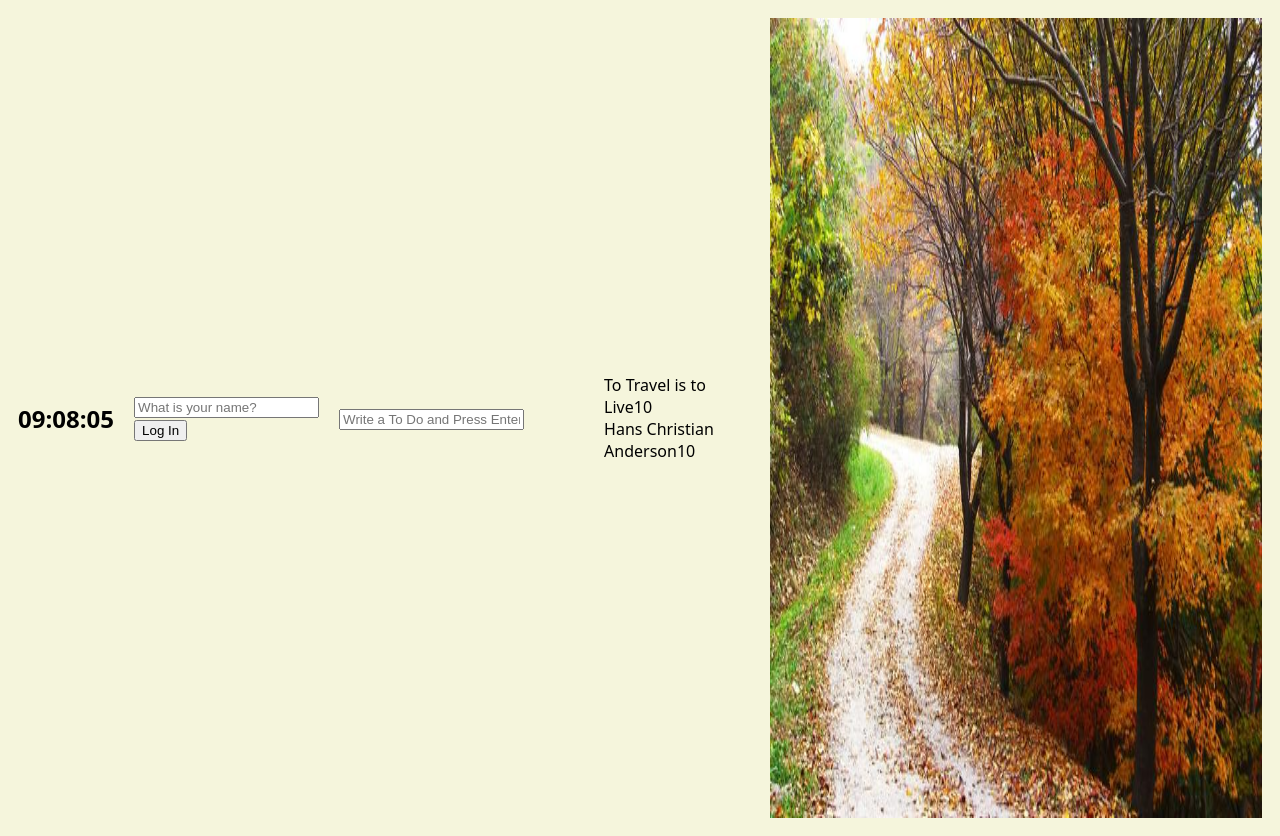
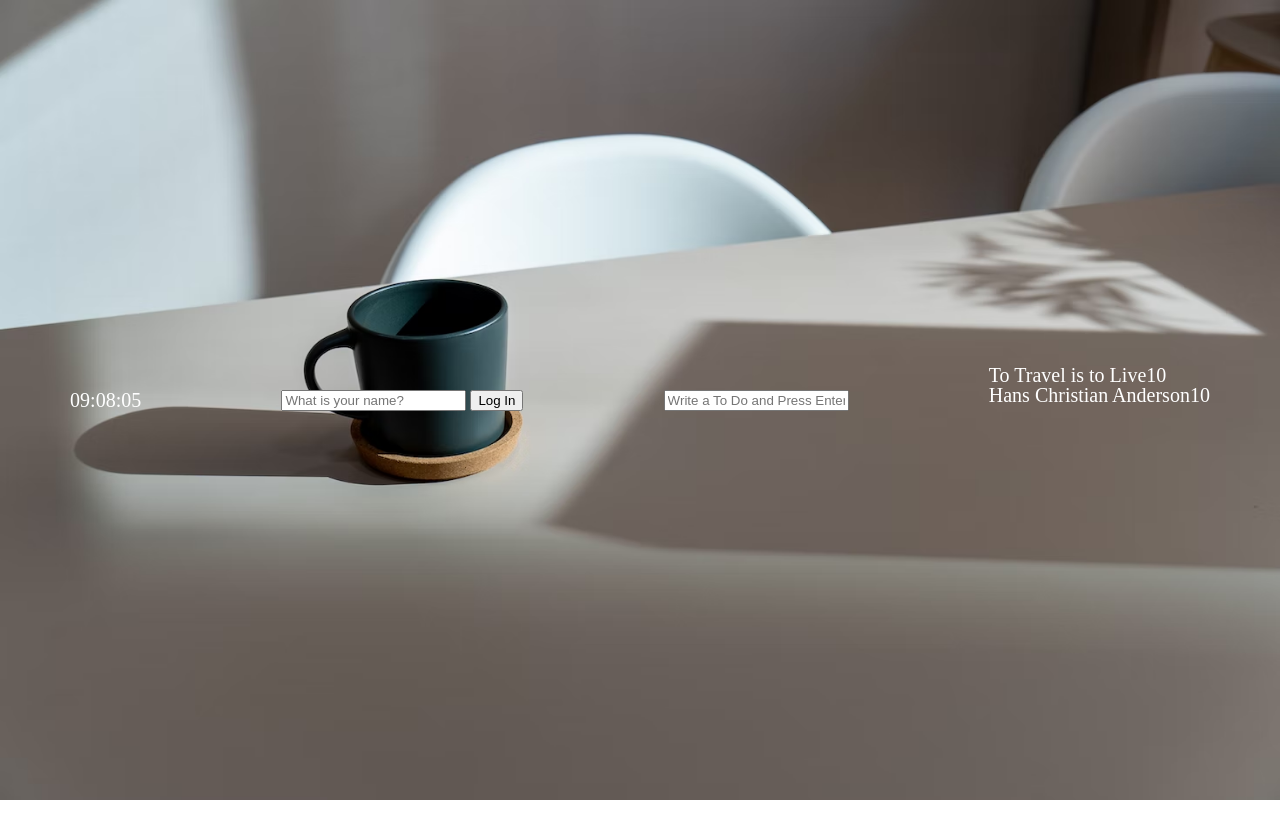
Before and after one commit to lsm-algorithmic-enjoy/javascriptpractice-portfolio, a plain HTML site: page index.html in a window 1280 px wide. After the commit the page ends 800 px from the top, so only its background shows below. Drawn offline with nearby package versions, Linux system fonts and the light colour scheme.

Commit message:
CSS updates
basic UI updates

```diff
--- a/css/style.css
+++ b/css/style.css
@@ -3,18 +3,59 @@
 }
 
 body {
+  font-family: "gulim", "gothic";
+  width: 100vw;
+  height: 100vh;
   display: flex;
-  justify-content: space-between;
+  justify-content: space-around;
   align-items: center;
-  gap: 20px;
-  padding: 10px;
-  font-family: system-ui, -apple-system, BlinkMacSystemFont, "Segoe UI", Roboto,
-    Oxygen, Ubuntu, Cantarell, "Open Sans", "Helvetica Neue", sans-serif;
-  background-color: beige;
+  position: relative;
+  color: white;
+}
+
+@keyframes fadeEffect {
+  from {
+    opacity: 0;
+  }
+  to {
+    opacity: 1;
+  }
 }
 
 .screenfill {
-  width: 800px;
-  height: 800px;
-  overflow: hidden;
+  width: 100%;
+  height: 100%;
+  z-index: -1;
+  position: absolute;
+  animation: fadeEffect 0.5s linear;
 }
+
+* {
+  box-sizing: border-box;
+}
+
+.todo {
+}
+
+#clock {
+  font-size: 20px;
+}
+#login-form {
+}
+#greeting {
+  font-size: 20px;
+}
+#quote {
+  margin: 10px 0;
+  font-size: 20px;
+}
+#todo-form {
+}
+#todo-list {
+  font-size: 20px;
+}
+
+#weather {
+  margin: 10px 0;
+  font-size: 20px;
+}
--- a/index.html
+++ b/index.html
@@ -5,6 +5,10 @@
     <meta name="viewport" content="width=device-width, initial-scale=1.0" />
     <link rel="stylesheet" href="css/style.css" />
     <title>Momentum App</title>
+    <link
+      rel="stylesheet"
+      href="https://cdn.jsdelivr.net/npm/reset-css@5.0.1/reset.min.css"
+    />
   </head>
   <body>
     <h2 id="clock">00:00:00</h2>
@@ -18,10 +22,17 @@
       <input type="submit" value="Log In" />
     </form>
     <h1 id="greeting" class="hidden"></h1>
+    <div class="todo">
       <form id="todo-form">
-      <input type="text" placeholder="Write a To Do and Press Enter" required />
+        <input
+          type="text"
+          placeholder="Write a To Do and Press Enter"
+          required
+        />
       </form>
       <ul id="todo-list"></ul>
+    </div>
+    <div class="quotearea">
       <div id="quote">
         <span></span>
         <br />
@@ -32,6 +43,7 @@
         <br />
         <span></span>
       </div>
+    </div>
     <script src="js/greetings.js"></script>
     <script src="js/clock.js"></script>
     <script src="js/quotes.js"></script>
--- a/js/background.js
+++ b/js/background.js
@@ -1,4 +1,4 @@
-const images = ["0.jpg", "1.jpg", "2.jpg"];
+const images = ["0.avif", "1.avif", "2.jpg"];
 
 const chosenImage = images[Math.floor(Math.random() * images.length)];
 
```
Also changed, not shown: img/0.avif (added), img/0.jpg (deleted), img/1.avif (added), img/1.jpg (deleted). Lines whose indentation alone changed are shown as unchanged.
